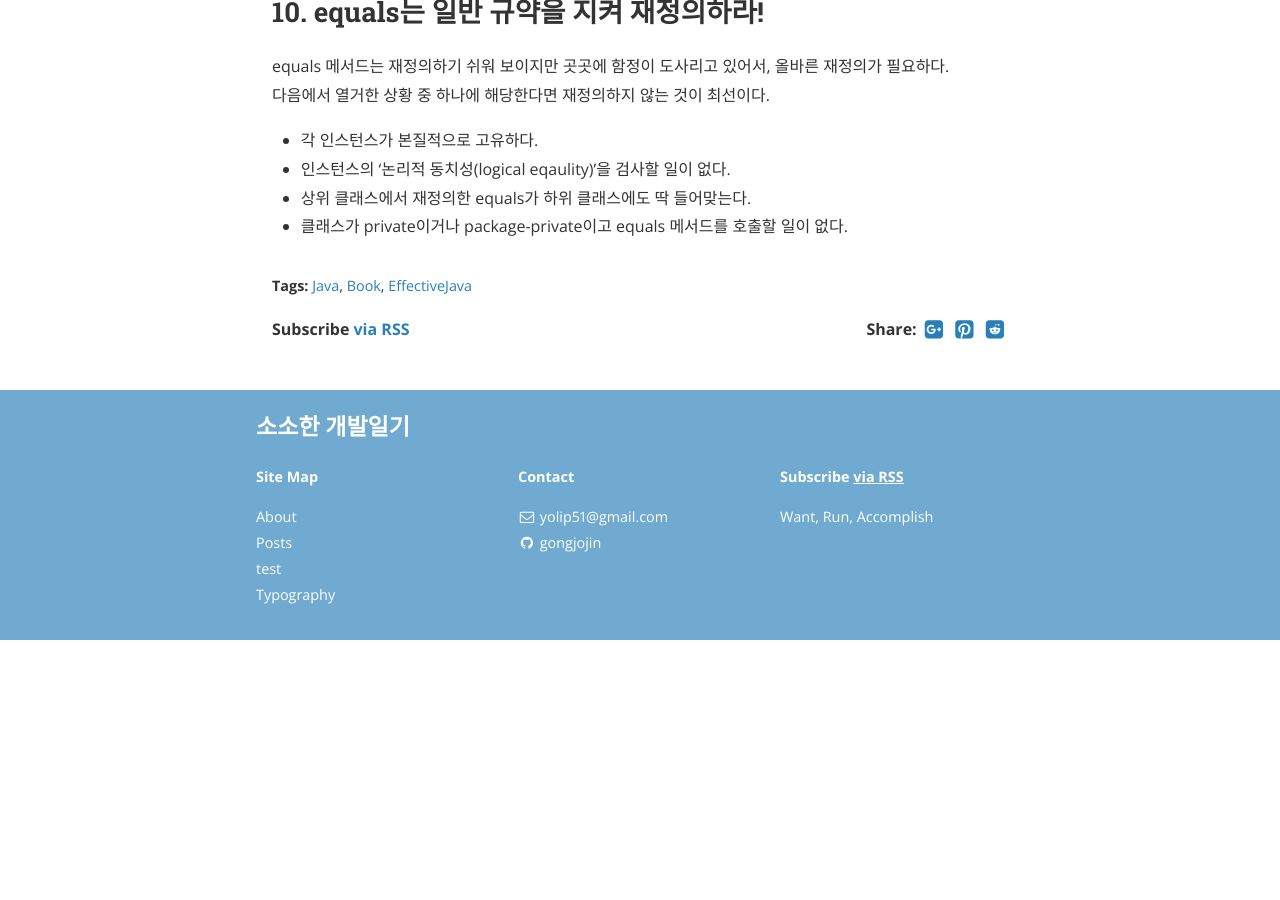
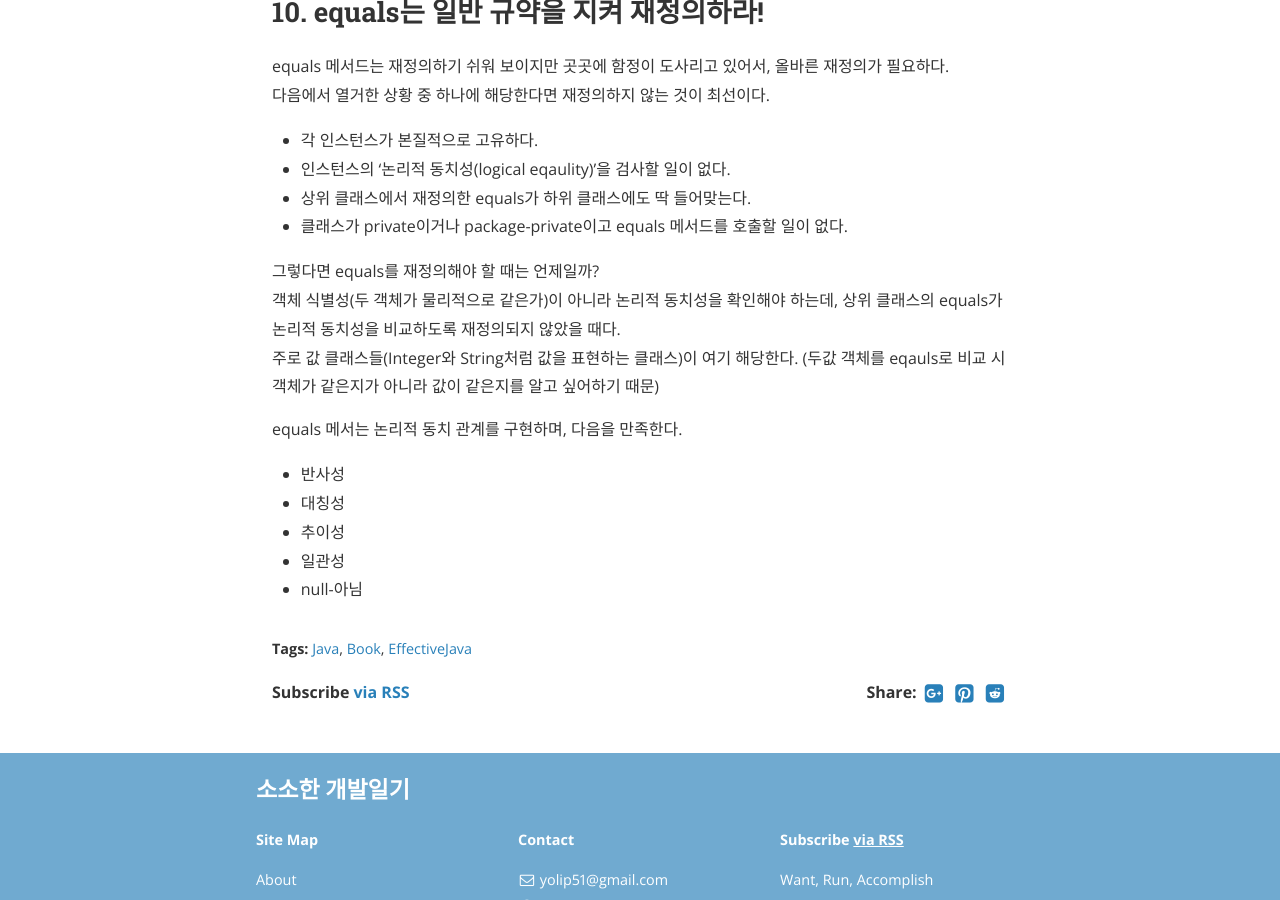
Before and after one commit to gonghojin/gonghojin.github.io, a Jekyll site: the page built from _posts/book/java/effectiveJava/2019-09-19-effectiveJava2.md, in a window 1280 px wide and 900 px high, scrolled down 666 px. Built offline with Jekyll 4.4.1, drawn with Linux system fonts in a browser that asks for light colours; nearby versions of some CDN libraries; comment, search, counter and statistics services are not loaded; before the commit the page ends 1306 px from its top, so only the background shows below that.

Commit message:
Add: 이펙티브자바_eqauls는 일반 규약을 지켜 재정의하라

```diff
--- a/_posts/book/java/effectiveJava/2019-09-19-effectiveJava2.md
+++ b/_posts/book/java/effectiveJava/2019-09-19-effectiveJava2.md
@@ -16,3 +16,14 @@ equals 메서드는 재정의하기 쉬워 보이지만 곳곳에 함정이 도
 + 인스턴스의 '논리적 동치성(logical eqaulity)'을 검사할 일이 없다.
 + 상위 클래스에서 재정의한 equals가 하위 클래스에도 딱 들어맞는다.
 + 클래스가 private이거나 package-private이고 equals 메서드를 호출할 일이 없다.
+
+그렇다면 equals를 재정의해야 할 때는 언제일까?
+객체 식별성(두 객체가 물리적으로 같은가)이 아니라 논리적 동치성을 확인해야 하는데, 상위 클래스의 equals가 논리적 동치성을 비교하도록 재정의되지 않았을 때다.
+주로 값 클래스들(Integer와 String처럼 값을 표현하는 클래스)이 여기 해당한다. (두값 객체를 eqauls로 비교 시 객체가 같은지가 아니라 값이 같은지를 알고 싶어하기 때문)
+
+equals 메서는 논리적 동치 관계를 구현하며, 다음을 만족한다.
++ 반사성
++ 대칭성
++ 추이성
++ 일관성
++ null-아님
```
